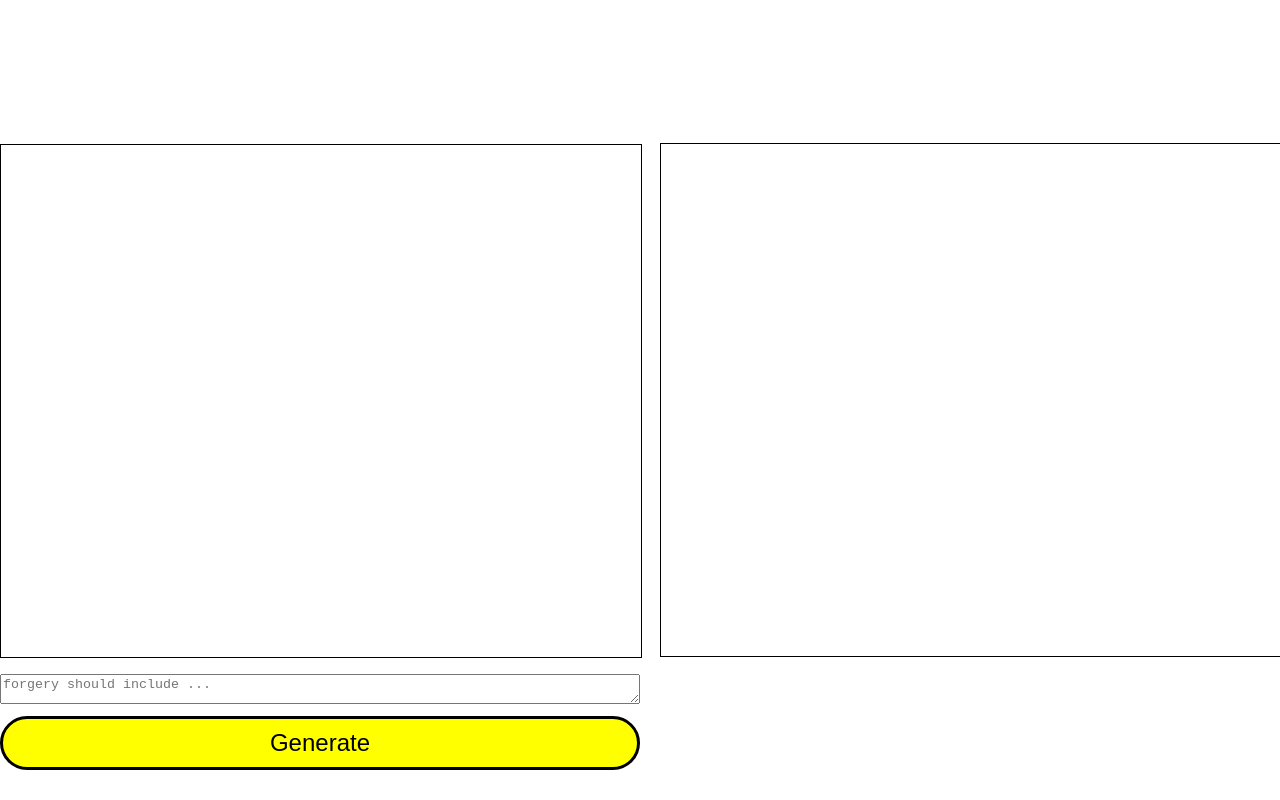
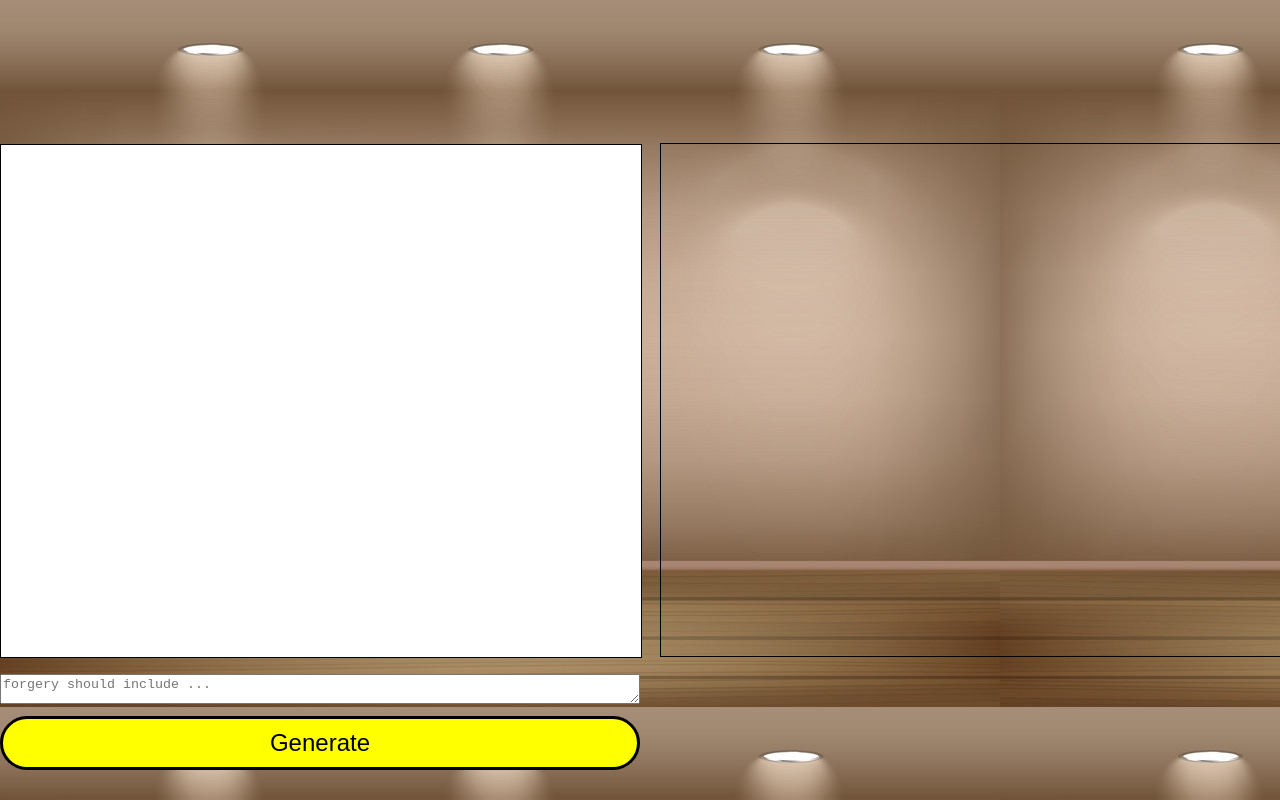
Before and after one commit to arnard76/art-thief-ui, a SvelteKit app: page /drawing in a window 1280 px wide. Built offline with nearby package versions, Linux system fonts and the light colour scheme.

Commit message:
background

```diff
--- a/src/routes/drawing/+page.svelte
+++ b/src/routes/drawing/+page.svelte
@@ -111,6 +111,7 @@
     overflow-x: scroll;
     white-space: nowrap;
     height: 100vh;
+    background: url("/gallery_2.jpg");
   }
 
   .canvas {
```
